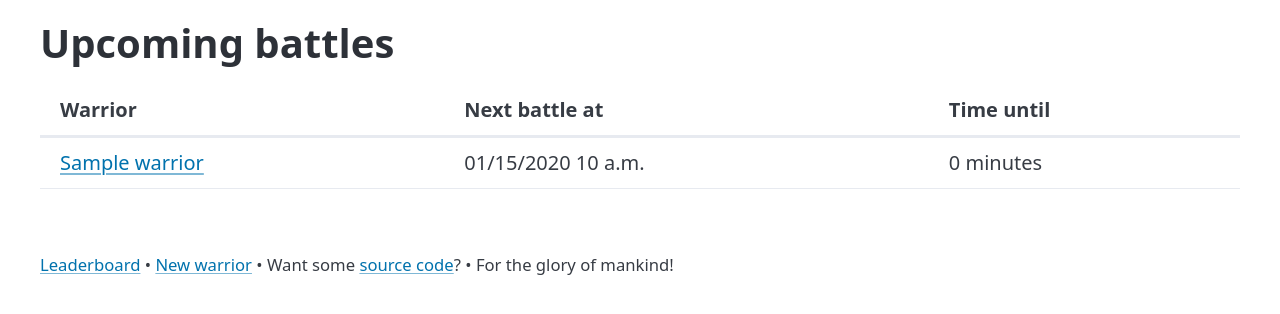
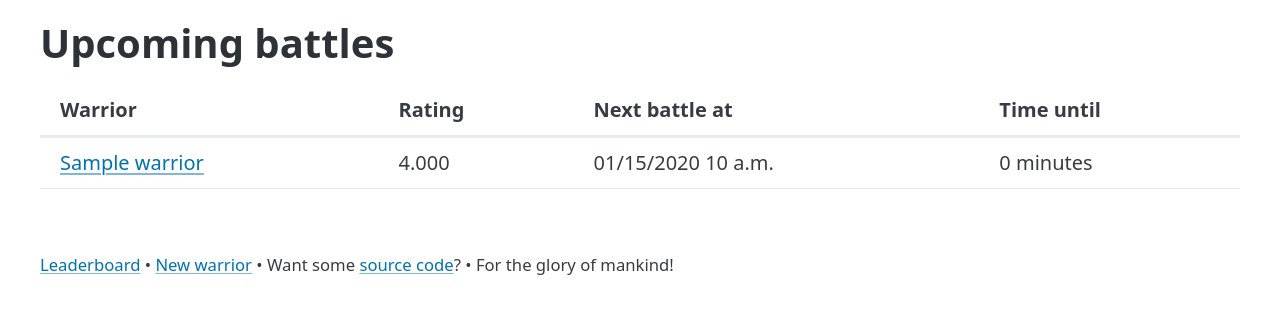
Before and after one commit to SupraSummus/prompt-wars, a Django app: page /upcoming-battles/ in a window 1280 px wide. Shown: the part 110-424 px from the top of the page. Run offline with Django 4.2, Linux system fonts and the light colour scheme; tables that the repository leaves empty hold one stand-in row (values such as "Sample post"); parts of the project's set-up code (start-up, migrations or seed data) failed here and were passed over; some libraries are stand-ins or nearby versions.

Commit message:
Add rating on the upcoming battles view

```diff
--- a/templates/warriors/upcoming_battles.html
+++ b/templates/warriors/upcoming_battles.html
@@ -11,6 +11,7 @@
       <thead>
         <tr>
           <th>Warrior</th>
+          <th>Rating</th>
           <th>Next battle at</th>
           <th>Time until</th>
         </tr>
@@ -21,6 +22,7 @@
             <td>
               <a href="{% url 'warrior_detail' warrior.id %}">{{ warrior }}</a>
             </td>
+            <td>{{ warrior.rating|floatformat:3 }}</td>
             <td>{% include 'time.html' with time=warrior.next_battle_schedule %}</td>
             <td>{{ warrior.next_battle_schedule|timeuntil }}</td>
           </tr>
```
